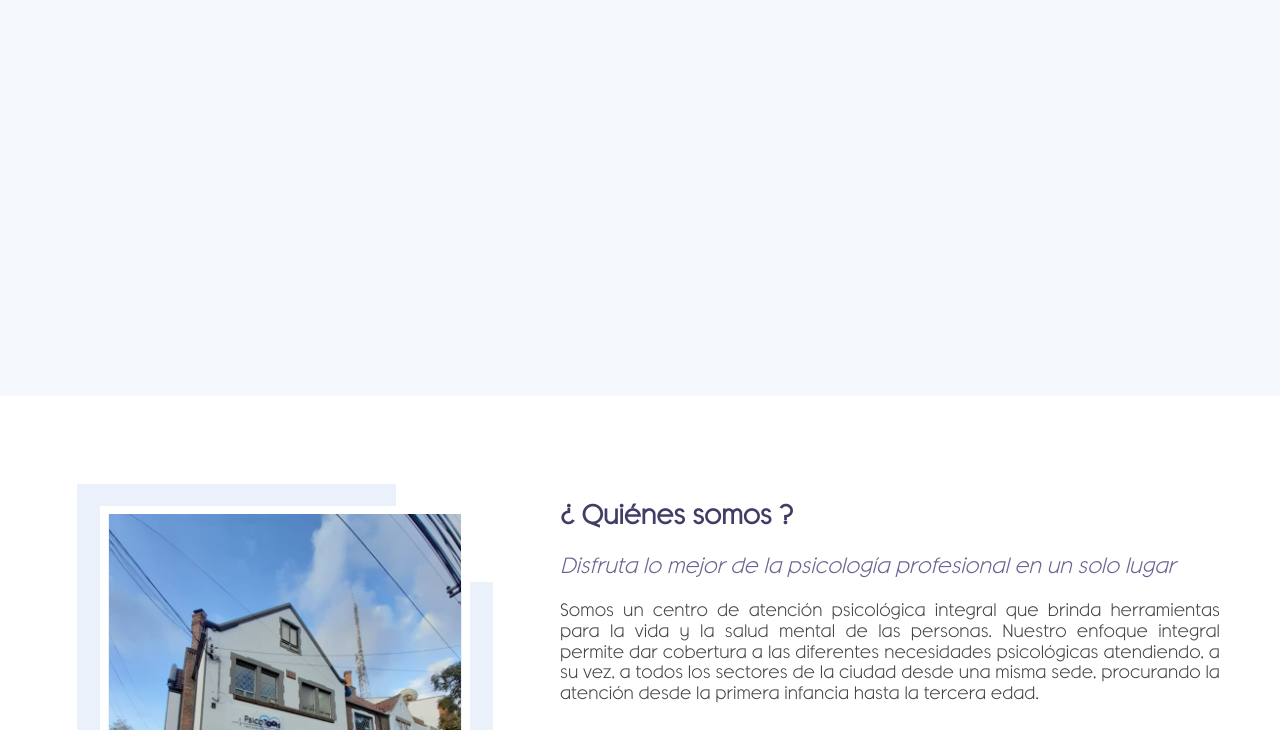
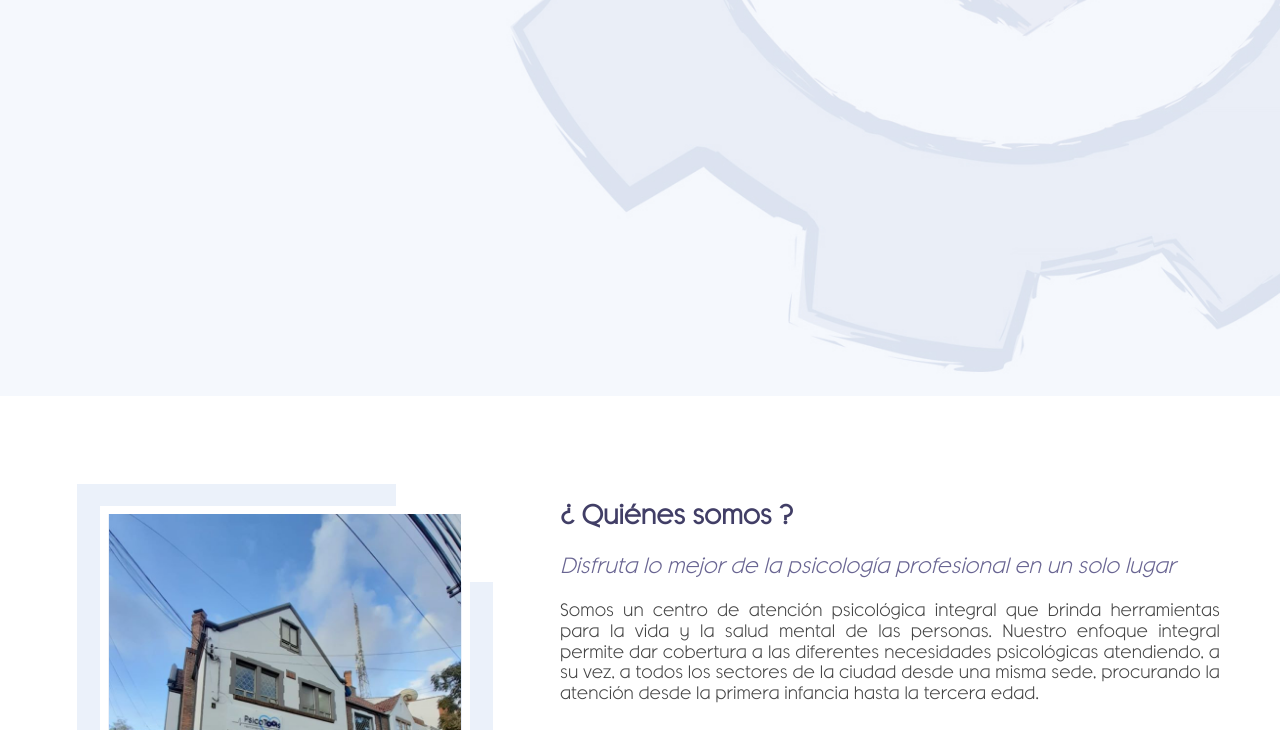
Before and after one commit to kjcardenase/psicotools, a plain HTML site: page index.html in a window 1280 px wide. Shown: the part 604-1334 px from the top of the page. Drawn offline with nearby package versions, Linux system fonts and the light colour scheme; a web font is replaced by a local one.

Commit message:
imagen intro

```diff
--- a/public/css/index.css
+++ b/public/css/index.css
@@ -144,7 +144,7 @@ ul {
     width: 100%;
     height: 110rem;
     position: relative;
-    background: #f5f8fd url(public/images/intro-bg.jpg) center top no-repeat;
+    background: #f5f8fd url(/public/images/intro-bg.jpg) center top no-repeat;
     background-size: cover;
 }
 
```
